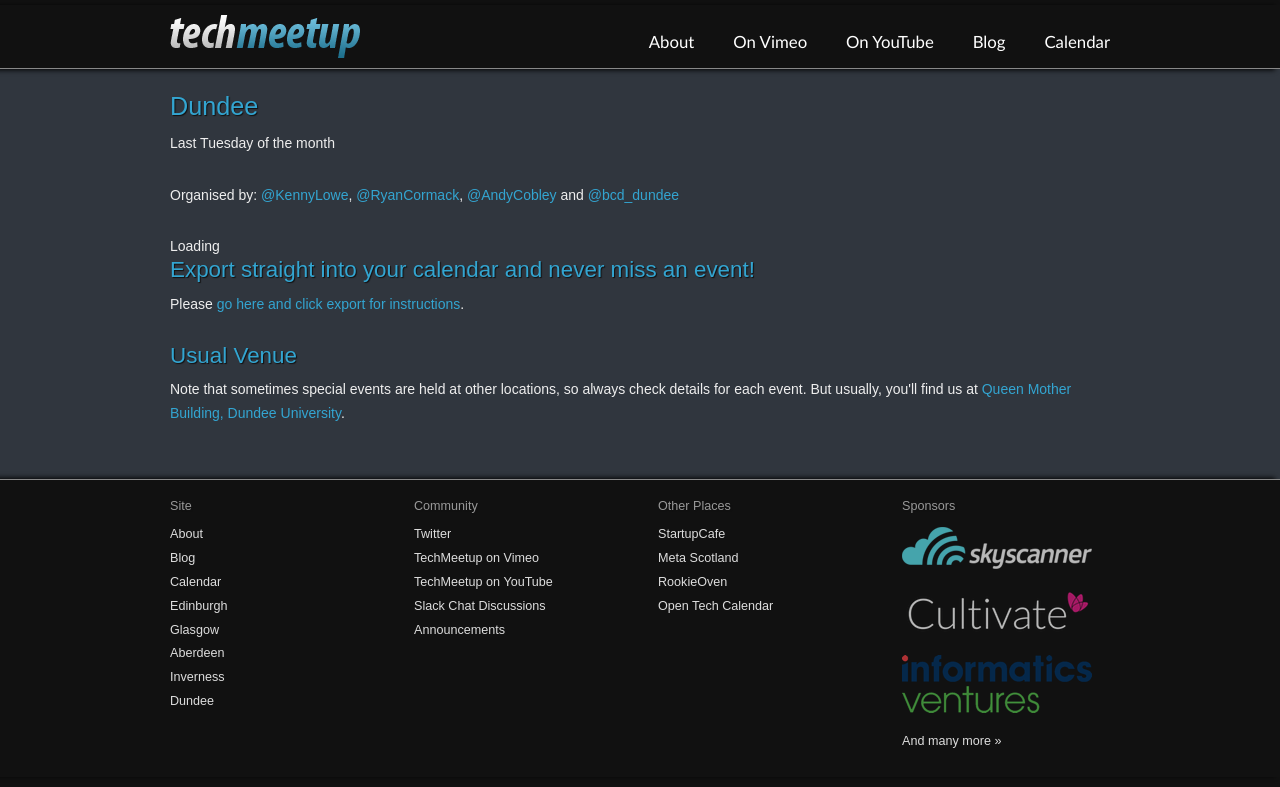
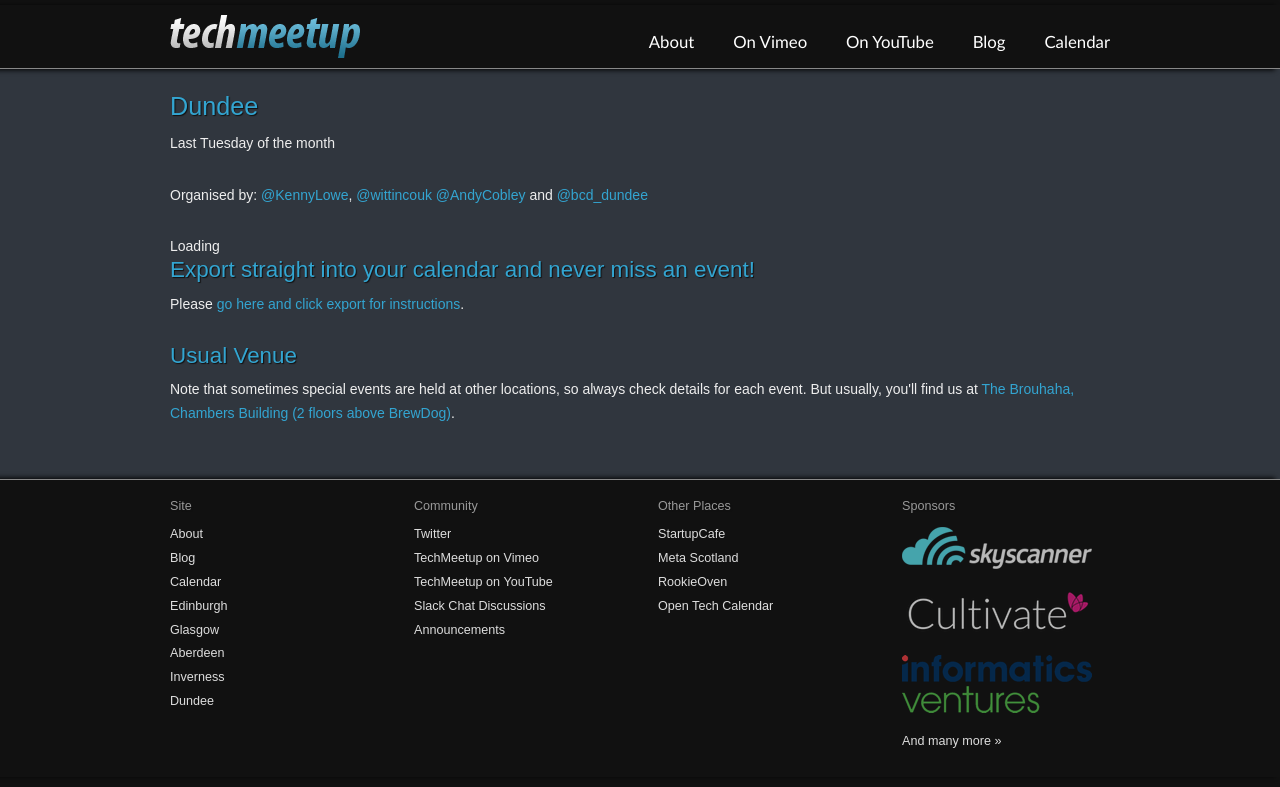
Before and after one commit to techmeetup/techmeetup.co.uk, a Jekyll site: the page built from dundee.html, in a window 1280 px wide. Shown: the top 787 px of the page. Built offline with Jekyll 4.4.1, drawn with Linux system fonts in a browser that asks for light colours.

Commit message:
Update dundee.html

```diff
--- a/dundee.html
+++ b/dundee.html
@@ -9,7 +9,7 @@
 
 <p class="organisers">
 	Organised by: <a class="organiser" href="http://www.twitter.com/KennyLowe">@KennyLowe</a>,
-	<a class="organiser" href="http://www.twitter.com/RyanCormack">@RyanCormack</a>,
+	<a class="organiser" href="http://www.twitter.com/wittincouk">@wittincouk</a>
 	<a class="organiser" href="http://www.twitter.com/AndyCobley">@AndyCobley</a> and
 	<a class="organiser" href="http://www.twitter.com/bcd_dundee">@bcd_dundee</a>
 </p>
@@ -26,7 +26,7 @@
 <p>
 	Note that sometimes special events are held at other locations, so always check details for each event.
 	But usually, you'll find us at
-	<a href="https://maps.google.co.uk/maps?q=Queen+Mother+Building,+Dundee+University&hl=en&sll=56.458593,-2.982733&sspn=0.00894,0.027874&hnear=Queen+Mother+Bldg,+Dundee+DD1+4HN,+United+Kingdom&t=m&z=16">Queen Mother Building, Dundee University</a>.
+	<a href="https://www.google.com/maps/search/Chambers+Building,+Panmure+Street,+DD1+1ED/@56.463188,-2.9728147,17z/data=!3m1!4b1">The Brouhaha, Chambers Building (2 floors above BrewDog)</a>.
 </p>
 
 
```
